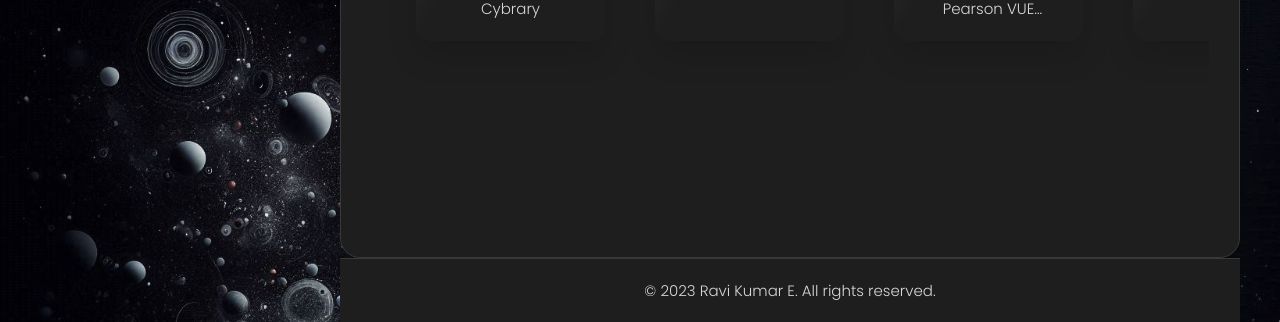
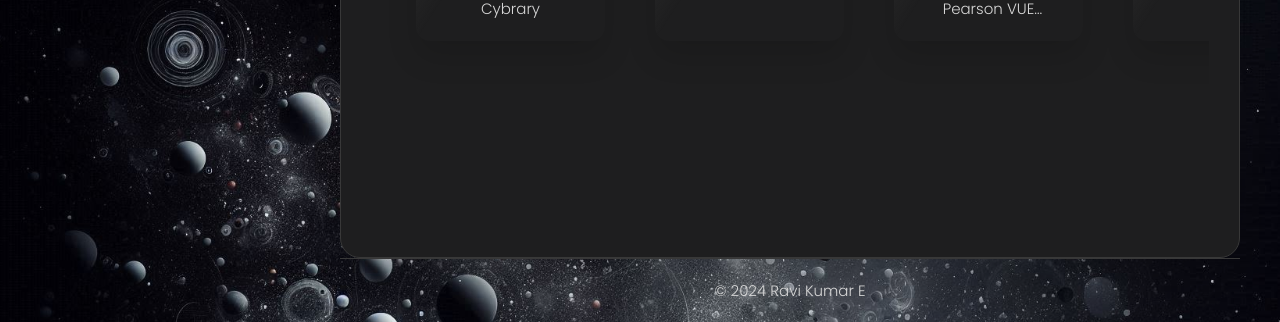
Before and after one commit to Rudra-ravi/rudra-ravi.github.io, a plain HTML site: page index.html in a window 1280 px wide. Shown: the part 1627-1949 px from the top of the page. Drawn offline with nearby package versions, Linux system fonts and the light colour scheme.

Commit message:
Fix footer background color and copyright year
The footer background color was changed to transparent and the text color was updated to white. Additionally, the copyright year was updated to 2024.

```diff
--- a/assets/css/style.css
+++ b/assets/css/style.css
@@ -2380,8 +2380,14 @@ main {
 }
 
 /* Footer styles */
-.footer {
-  background: var(--eerie-black-2);
+.footer {.footer {
+  background: transparent;
+  color: var(--white-2);
+}
+
+.footer p {
+  color: inherit;
+}
   color: var(--light-gray);
   text-align: center;
   padding: 20px;
--- a/index.html
+++ b/index.html
@@ -809,7 +809,7 @@
 
   <!-- Footer Section -->
   <footer class="footer">
-    <p>&copy; 2023 Ravi Kumar E. All rights reserved.</p>
+    <p>&copy; 2024 Ravi Kumar E</p>
   </footer>
 
 </body>
```
